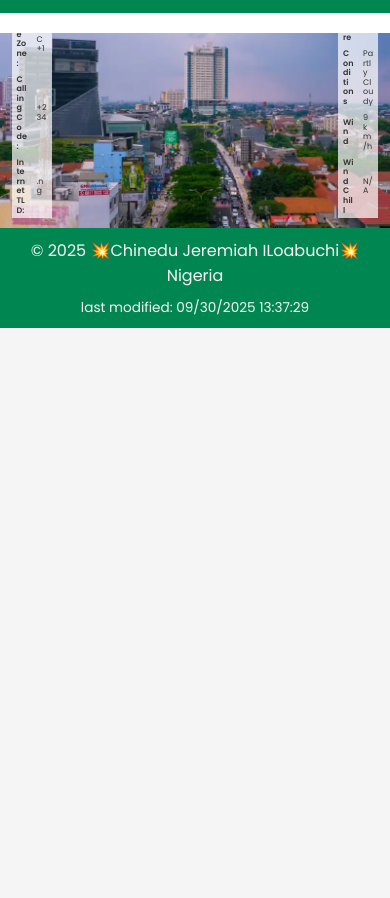
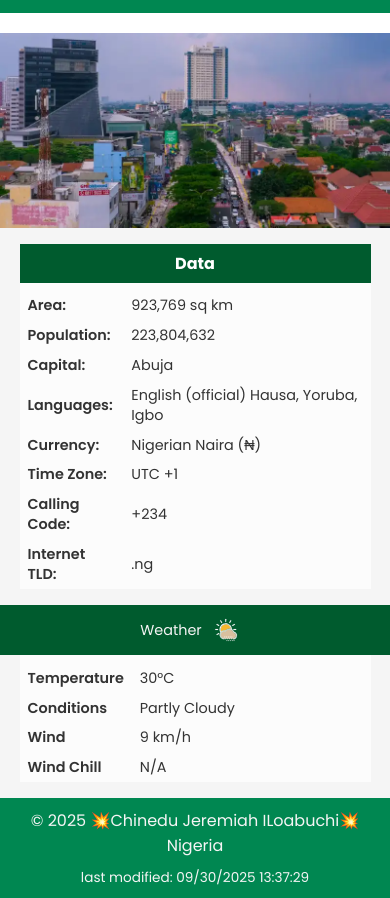
Before and after one commit to jeremydegreat/wdd131, a plain HTML site: page place.html in a window 390 px wide. Shown: the part 70-968 px from the top of the page. Before the commit the page ends 844 px from the top, so only its background shows below. Drawn offline with Linux system fonts and the light colour scheme; a web font is replaced by a local one.

Commit message:
adding  refined media query

```diff
--- a/styles/place.css
+++ b/styles/place.css
@@ -172,35 +172,38 @@ tbody, tr {
 /* For mobile view */
 @media screen and (max-width: 600px) {
   .data, .weather {
-    width: 40px;
-    font-size: .5rem;
-    bottom: 5%;
-    right: 3%;
+    position: static;
+    width: 90vw;
+    min-width: 0;
+    margin: 1rem auto;
+    font-size: 0.9rem;
+    left: unset;
+    right: unset;
     top: unset;
+    bottom: unset;
+    height: auto;
+    box-sizing: border-box;
   }
 
   .data h2, .tb-head h2 {
-    font-size: .7rem;
-    padding: .2rem;
-    height: 30px;
-    margin: .3rem -1rem;
+    font-size: 1rem;
+    padding: .4rem;
+    height: auto;
+    margin: .5rem 0;
   }
 
-  .th-head img {
-    width: 30px;
-    height: 30px;
-    aspect-ratio: 1 / 1;
-    object-fit: cover;
-    display: block;
-    margin-right: .3rem;
+  .tb-head img {
+    width: 32px;
+    height: 32px;
+    margin-right: .5rem;
   }
 
   .info th, .info td {
-    font-size: .5rem;
-    padding: .2rem .3rem;
-    width: 50%;
+    font-size: 0.9rem;
+    padding: .3rem .5rem;
+    width: auto;
     white-space: normal;
     word-break: break-word;
-   line-height: 1.2;
+    line-height: 1.4;
   }
 }
```
